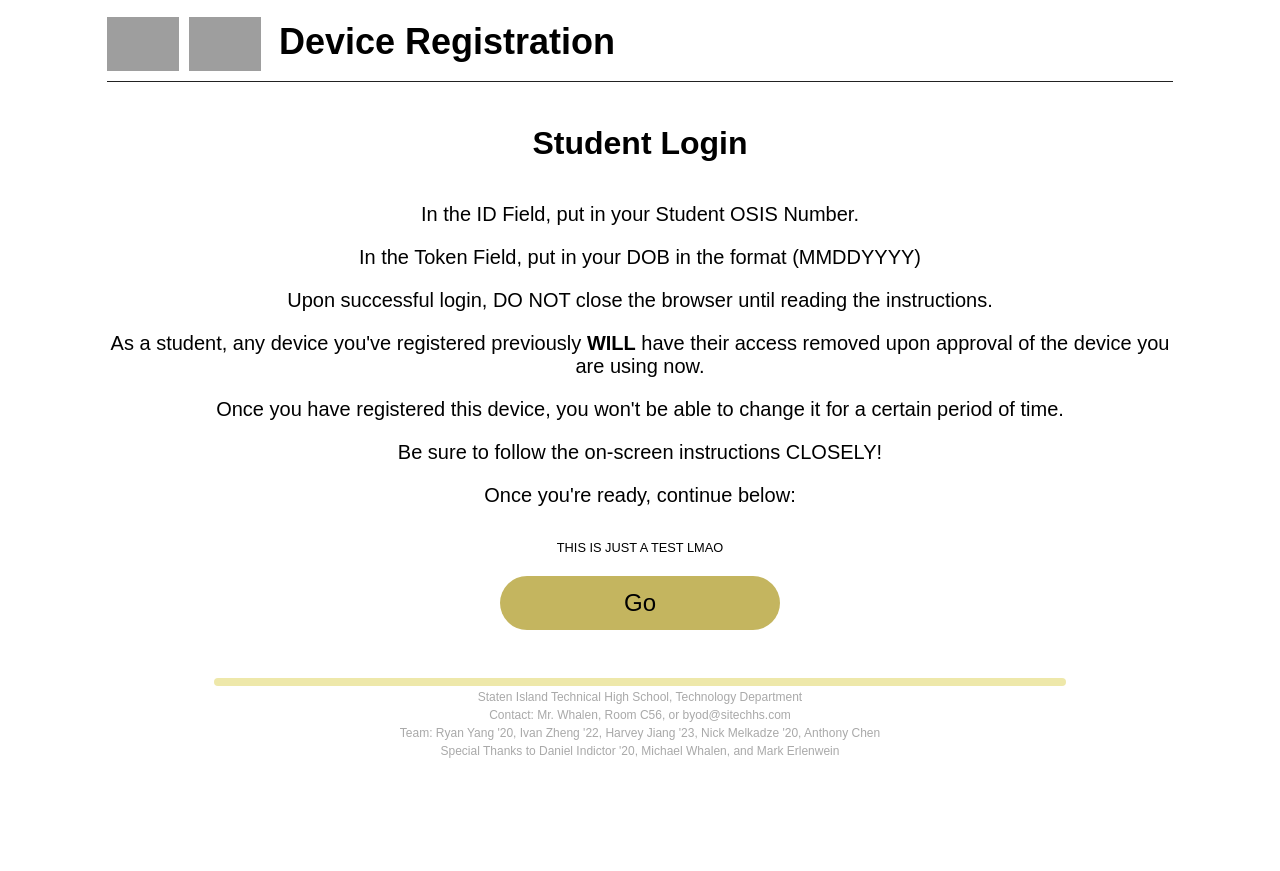
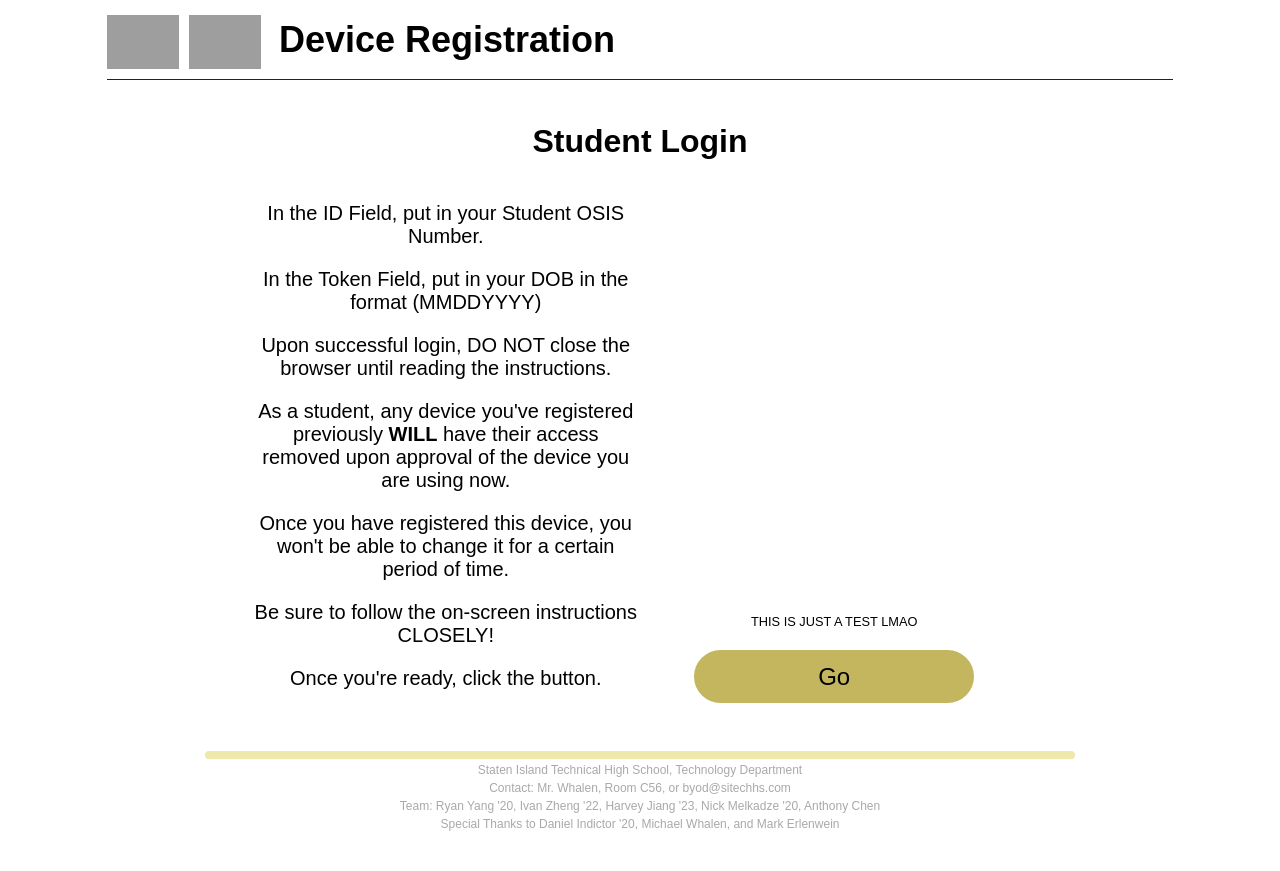
Before and after one commit to abitblue/automactic, a Django app: page /students/ in a window 1280 px wide. Before the commit the page ends 758 px from the top, so only its background shows below. Run offline with Django 4.2, Linux system fonts and the light colour scheme; grey boxes are pictures that could not be loaded.

Commit message:
huge css overhaul

```diff
--- a/login/static/style.css
+++ b/login/static/style.css
@@ -5,15 +5,25 @@ html {
 
 body {
     font-family: sans-serif;
-    margin: 1%;
+    margin: auto;
+    text-align: center;
+    width: 85%;
 }
 
-.centerDiv {
+.centerContainer {
     text-align: center;
     margin: auto;
     width: 85%;
 }
 
+.columnedParentDiv {
+    display: block;
+}
+
+.columnedChildDiv {
+    display: inline-block;
+    width: 30vw;
+}
 img {
     height: 1.5em;
     vertical-align: middle;
@@ -22,7 +32,7 @@ img {
 .header {
     text-align: left;
     border-bottom: 1px solid #222222;
-    margin-bottom: 1.2em;
+    margin: 1% 1% 1.2em;
     font-size: 4.5vh;
     vertical-align: middle;
 }
@@ -51,20 +61,7 @@ img {
     /*align-items: center;*/
 }
 
-.uppercase {
-    text-transform: uppercase;
-}
-
-.button2 {
-    margin-bottom: 4vh !important;
-}
-
-.bodyTextInsignificant {
-    color: gray;
-    font-size: 1.5vh !important;
-}
-
-.footerStroke {
+.footerDivider {
     margin: 5vh auto auto;
     width: 80%;
     border-radius: 1000px;
@@ -77,20 +74,6 @@ img {
     margin-top: 0.5vh;
     color: darkgrey;
     font-size: 1.5vh;
-}
-
-.lastFooter {
-    margin-bottom: 3vh;
-}
-
-.innerWidth {
-    max-width: 37.5rem;
-    margin: auto;
-}
-
-.innerWidth2 {
-    margin: auto;
-    max-width: 50rem;
 }
 
 h1.login {
@@ -122,26 +105,7 @@ h1.login {
 
 .errorText {
     color: red;
-}
-
-.requiredText {
-    font-style: italic;
-    margin-bottom: 2.5rem;
-    text-align: right;
-}
-
-
-select {
-    background-color: transparent;
-    border-color: black;
-    border-radius: 1rem;
-    padding: 0 0 0 10px;
-    margin-left: 10px;
-    font-family: inherit;
-    font-size: inherit;
-    cursor: inherit;
-    line-height: inherit;
-    width: min-content;
+    font-size: 2.5vh;
 }
 
 .form-sentence {
--- a/templates/login/base.html
+++ b/templates/login/base.html
@@ -10,7 +10,7 @@
     <title>{% block title %}{% endblock %} - Device Registration</title>
 </head>
 <body>
-<div class="centerDiv">
+<div>
     {% block header %}
         <div class="header">
             <img src="{% static 'logo1.svg' %}" srcset="{% static 'logo1.svgz' %}" alt="SITHS Logo">
@@ -22,11 +22,13 @@
     {% block content %} {% endblock %}
 
     {% block footer %}
-        <div class="footerStroke"></div>
+        <div class="footerDivider"></div>
         <p class="footerText">Staten Island Technical High School, <a href="{% url 'debug' %}" style="text-decoration: none; color: inherit;">Technology Department</a></p>
         <p class="footerText">Contact: Mr. Whalen, Room C56, or byod@sitechhs.com</p>
         <p class="footerText">Team: Ryan Yang '20, Ivan Zheng '22, Harvey Jiang '23, Nick Melkadze '20, Anthony Chen</p>
-        <p class="footerText lastFooter">Special Thanks to Daniel Indictor '20, Michael Whalen, and Mark Erlenwein</p>
+        <p class="footerText">Special Thanks to Daniel Indictor '20, Michael Whalen, and Mark Erlenwein</p>
+        <br>
+        <br>
     {% endblock %}
 </div>
 
--- a/templates/login/instructions/nodefault.html
+++ b/templates/login/instructions/nodefault.html
@@ -1,4 +1,4 @@
-<div class="innerWidth2 bodyText">
+<div class="bodyText">
     Your selected version of {{ device_os_verbose }} does not supply a method of MAC randomization by default.
     If you use a third party application to do this, or have manually done so, please use the original MAC
     address of the device before proceeding.
--- a/templates/login/loginform.html
+++ b/templates/login/loginform.html
@@ -1,4 +1,4 @@
-<div class="innerWidth">
+<div>
     <p class="para-body">THIS IS JUST A TEST LMAO</p>
     <button class="button" type="submit"><span class="buttonSpan">Go</span> </button>
 </div>
--- a/templates/login/students.html
+++ b/templates/login/students.html
@@ -2,21 +2,21 @@
 
 {% block content %}
     <h1>Student Login</h1>
-    <container style="display: block">
-        <div style="display: inline-block">
-            <div style="display: inline-block">
-                <p class="bodyText">In the ID Field, put in your Student OSIS Number.</p>
-                <p class="bodyText">In the Token Field, put in your DOB in the format (MMDDYYYY)</p>
-                <p class="bodyText">Upon successful login, DO NOT close the browser until reading the instructions.</p>
-                <p class="bodyText">As a student, any device you've registered previously <b>WILL</b> have their
+    <container class="columnedParentDiv">
+        <div class="columnedChildDiv">
+            <div class="bodyText">
+                <p>In the ID Field, put in your Student OSIS Number.</p>
+                <p>In the Token Field, put in your DOB in the format (MMDDYYYY)</p>
+                <p>Upon successful login, DO NOT close the browser until reading the instructions.</p>
+                <p>As a student, any device you've registered previously <b>WILL</b> have their
                                 access removed upon approval of the device you are using now.</p>
-                <p class="bodyText">Once you have registered this device, you won't be able to change it for a
+                <p>Once you have registered this device, you won't be able to change it for a
                                 certain period of time.</p>
-                <p class="bodyText">Be sure to follow the on-screen instructions CLOSELY!</p>
-                <p class="bodyText">Once you're ready, continue below:</p>
+                <p>Be sure to follow the on-screen instructions CLOSELY!</p>
+                <p>Once you're ready, click the button.</p>
             </div>
         </div>
-        <div style="display: inline-block">
+        <div class="columnedChildDiv">
 
             {% include "login/loginform.html" %}
         </div>
--- a/templates/login/success.html
+++ b/templates/login/success.html
@@ -6,12 +6,12 @@
 
     <h1 class="headerText">Success!</h1>
     <br>
-    <p class="bodyText errorText"><i><b>IMPORTANT:</b> Please read the following</i></p>
+    <p class="errorText"><i><b>IMPORTANT:</b> Please read the following</i></p>
     <span class="bodyText"><b>Your device has been successfully registered. Here's what to do next:</b></span>
     <p class="bodyText">1) <b>Disconnect</b> from JoinForWifi</p>
     <p class="bodyText">2) Copy the following password and connect to <b>ncpsp</b></p>
-    <div class="innerWidth">
-        <p class="bodyText errorText"><b>iOS/iPadOS/Android Users:</b> ENSURE RANDOM/PRIVATE MAC ADDRESS ARE DISABLED ON
+    <div>
+        <p class="errorText"><b>iOS/iPadOS/Android Users:</b> ENSURE RANDOM/PRIVATE MAC ADDRESS ARE DISABLED ON
             NCPSP</p>
         <input type="text" id="wifipass" class="formField" value="605D785001@rackID78R605" readonly>
         <div class="errMsg"></div>
```
